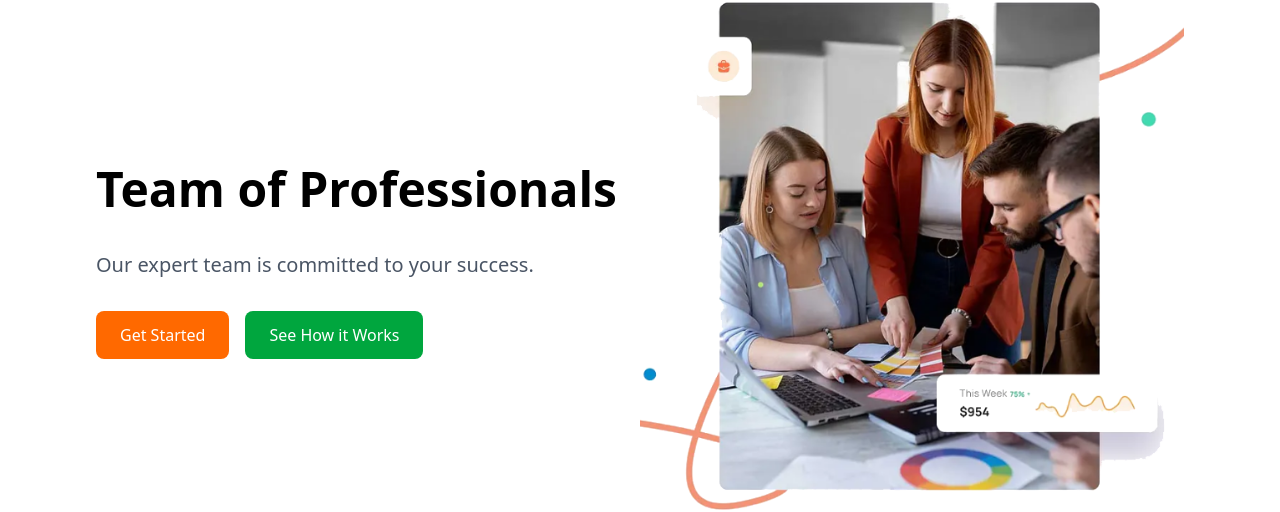
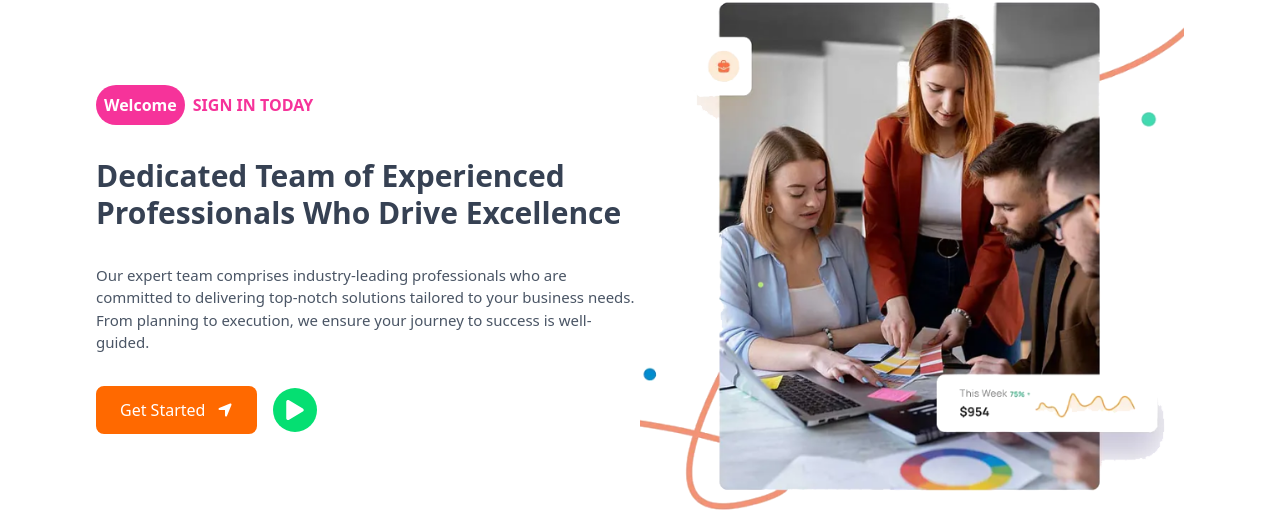
Before and after one commit to raineetu/FrontendTaskAakashlab, a React (Vite) app in the folder akashlabfrontend/: page / in a window 1280 px wide. Shown: the part 128-640 px from the top of the page. Built offline with nearby package versions, Linux system fonts and the light colour scheme; no server answers.

Commit message:
added style and icon in slider page

```diff
--- a/akashlabfrontend/src/constants/constants.js
+++ b/akashlabfrontend/src/constants/constants.js
@@ -22,24 +22,27 @@ export const assets = {
 
 export const sliderData = [
   {
-    title: "Team of Professionals",
-    subtitle: "Our expert team is committed to your success.",
+    title: "Dedicated Team of Experienced Professionals Who Drive Excellence",
+    subtitle:
+      "Our expert team comprises industry-leading professionals who are committed to delivering top-notch solutions tailored to your business needs. From planning to execution, we ensure your journey to success is well-guided.",
     button1: "Get Started",
-    button2: "See How it Works",
+    text: "See How it Works",
     image: assets.hero,
   },
   {
-    title: "Grow Your Business",
-    subtitle: "We help scale startups and large businesses alike.",
+    title: "Empower and Grow Your Business with Scalable, Smart Strategies",
+    subtitle:
+      "Whether you're a startup or a well-established enterprise, we provide scalable solutions that adapt to your growth. Leverage our strategic expertise to expand your reach and elevate your brand.",
     button1: "Contact Us",
-    button2: "Learn More",
+    text: "Learn More",
     image: assets.hero2,
   },
   {
-    title: "Trusted by Thousands",
-    subtitle: "Join our network of successful entrepreneurs.",
+    title: "Trusted by Thousands of Happy Clients Across the Globe",
+    subtitle:
+      "Join our growing community of satisfied entrepreneurs and enterprises. Discover how our innovative approach and reliable services have transformed businesses worldwide.",
     button1: "Join Now",
-    button2: "Read Stories",
+    text: "Read Stories",
     image: assets.hero3,
   },
 ];
--- a/akashlabfrontend/src/pages/Slider.jsx
+++ b/akashlabfrontend/src/pages/Slider.jsx
@@ -1,5 +1,7 @@
 import { useState, useEffect } from "react";
 import { sliderData } from "../constants/constants";
+import { FaPlay } from "react-icons/fa";
+import { FaLocationArrow } from "react-icons/fa6";
 
 const Slider = () => {
   const [currentSlide, setCurrentSlide] = useState(0);
@@ -28,19 +30,27 @@ const Slider = () => {
               className="flex flex-col md:flex-row justify-around items-center pt-28 px-4 md:px-15 lg:px-24 transition-all duration-500"
             >
               {/* Left section - Text and buttons */}
+
               <div className="text-center md:text-left space-y-6 md:space-y-8 flex-1">
-                <p className="text-2xl sm:text-3xl md:text-5xl font-bold leading-tight">
+                <div className="flex flex-row items-center md:items-start  font-bold">
+                  <button className="bg-pink-500 text-white rounded-full p-2">
+                    Welcome
+                  </button>
+                  <p className="text-pink-500 p-2">SIGN IN TODAY</p>
+                </div>
+                <p className="text-xl sm:text-2xl md:text-3xl text-gray-700 font-bold leading-tight">
                   {slide.title}
                 </p>
-                <p className="text-gray-600 text-base sm:text-lg md:text-xl font-medium">
+                <p className="text-gray-600 text-base sm:text-[13px] md:text-[15px] font-medium">
                   {slide.subtitle}
                 </p>
                 <div className="flex flex-col sm:flex-row items-center sm:justify-center md:justify-start gap-4">
-                  <button className="bg-orange-500 text-white px-6 py-3 rounded-lg hover:bg-orange-600 transition duration-300 w-full sm:w-auto">
-                    {slide.button1}
+                  <button className="bg-orange-500 flex items-center gap-x-3 text-white px-6 py-3 rounded-lg hover:bg-orange-600 transition duration-300 w-full sm:w-auto">
+                    {slide.button1} <FaLocationArrow className="text-white" />
                   </button>
-                  <button className="bg-green-600 text-white px-6 py-3 rounded-lg hover:bg-green-700 transition duration-300 w-full sm:w-auto">
-                    {slide.button2}
+
+                  <button className="bg-green-400 text-white p-3 rounded-full hover:bg-green-700 transition duration-300 w-full sm:w-auto">
+                    <FaPlay className="text-white text-xl" />
                   </button>
                 </div>
               </div>
```
